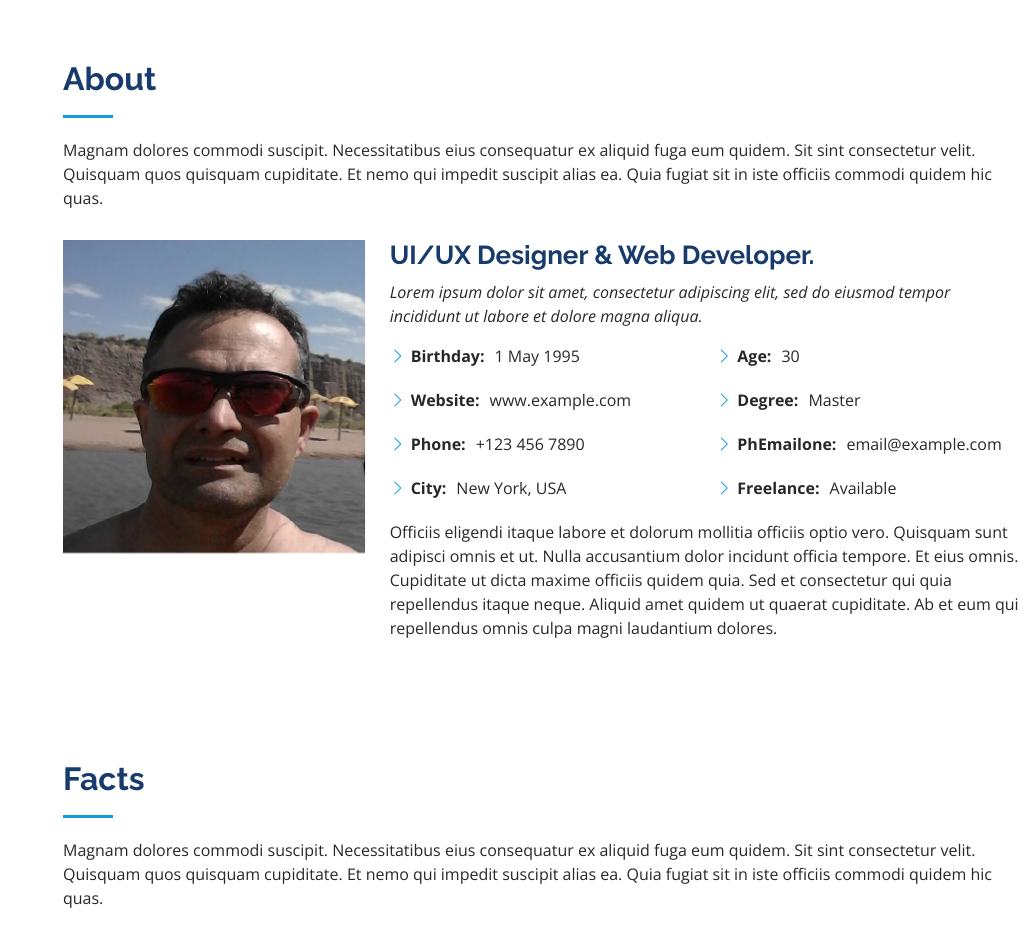
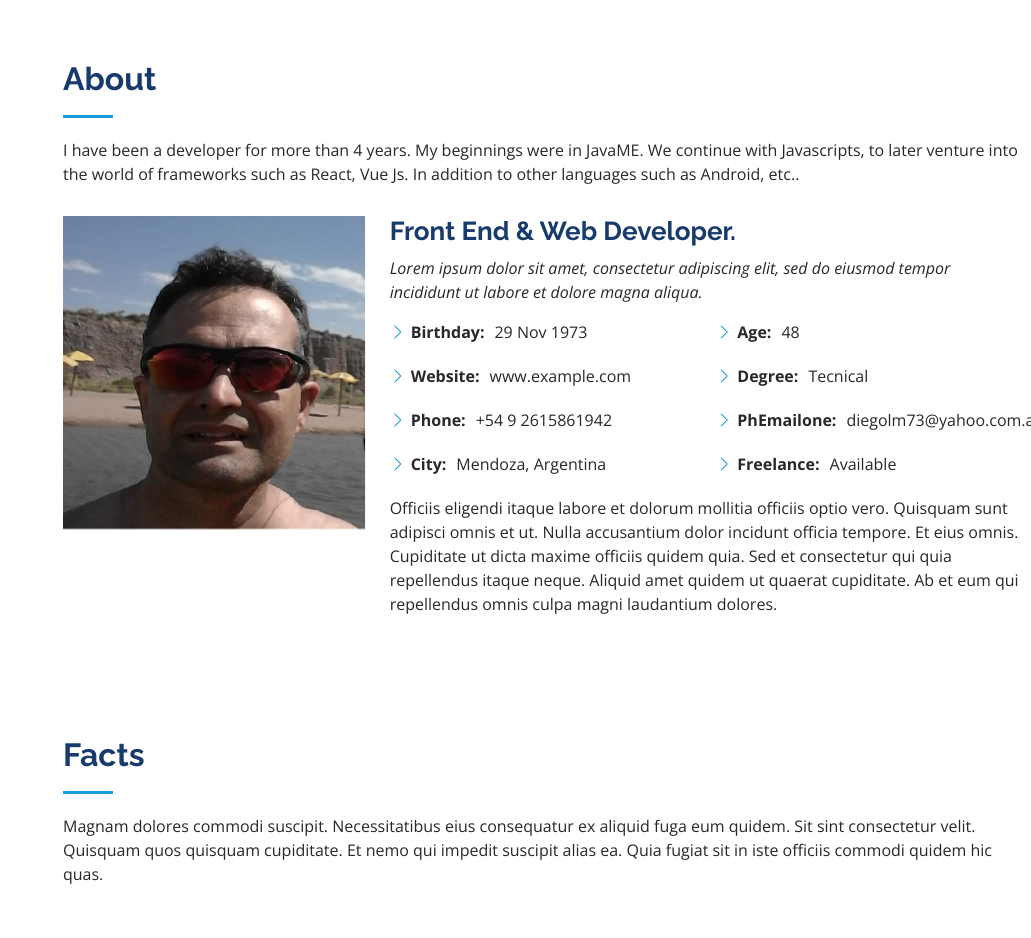
Before and after one commit to Diegolm357/CV-DIEGO-MAFFERRA, a plain HTML site: page index.html in a window 1280 px wide. Shown: the part 800-1738 px from the top of the page, without its empty margins (249-1280 px from the left). Drawn offline with nearby package versions, Linux system fonts and the light colour scheme.

Commit message:
segunda modificacion

```diff
--- a/index.html
+++ b/index.html
@@ -84,7 +84,7 @@
 
         <div class="section-title">
           <h2>About</h2>
-          <p>Magnam dolores commodi suscipit. Necessitatibus eius consequatur ex aliquid fuga eum quidem. Sit sint consectetur velit. Quisquam quos quisquam cupiditate. Et nemo qui impedit suscipit alias ea. Quia fugiat sit in iste officiis commodi quidem hic quas.</p>
+          <p>I have been a developer for more than 4 years. My beginnings were in JavaME. We continue with Javascripts, to later venture into the world of frameworks such as React, Vue Js. In addition to other languages such as Android, etc..</p>
         </div>
 
         <div class="row">
@@ -92,7 +92,7 @@
             <img src="assets/img/profile-img.jpg" class="img-fluid" alt="">
           </div>
           <div class="col-lg-8 pt-4 pt-lg-0 content" data-aos="fade-left">
-            <h3>UI/UX Designer &amp; Web Developer.</h3>
+            <h3>Front End &amp; Web Developer.</h3>
             <p class="fst-italic">
               Lorem ipsum dolor sit amet, consectetur adipiscing elit, sed do eiusmod tempor incididunt ut labore et dolore
               magna aliqua.
@@ -100,17 +100,17 @@
             <div class="row">
               <div class="col-lg-6">
                 <ul>
-                  <li><i class="bi bi-chevron-right"></i> <strong>Birthday:</strong> <span>1 May 1995</span></li>
+                  <li><i class="bi bi-chevron-right"></i> <strong>Birthday:</strong> <span>29 Nov 1973</span></li>
                   <li><i class="bi bi-chevron-right"></i> <strong>Website:</strong> <span>www.example.com</span></li>
-                  <li><i class="bi bi-chevron-right"></i> <strong>Phone:</strong> <span>+123 456 7890</span></li>
-                  <li><i class="bi bi-chevron-right"></i> <strong>City:</strong> <span>New York, USA</span></li>
+                  <li><i class="bi bi-chevron-right"></i> <strong>Phone:</strong> <span>+54 9 2615861942</span></li>
+                  <li><i class="bi bi-chevron-right"></i> <strong>City:</strong> <span>Mendoza, Argentina</span></li>
                 </ul>
               </div>
               <div class="col-lg-6">
                 <ul>
-                  <li><i class="bi bi-chevron-right"></i> <strong>Age:</strong> <span>30</span></li>
-                  <li><i class="bi bi-chevron-right"></i> <strong>Degree:</strong> <span>Master</span></li>
-                  <li><i class="bi bi-chevron-right"></i> <strong>PhEmailone:</strong> <span>email@example.com</span></li>
+                  <li><i class="bi bi-chevron-right"></i> <strong>Age:</strong> <span>48</span></li>
+                  <li><i class="bi bi-chevron-right"></i> <strong>Degree:</strong> <span>Tecnical</span></li>
+                  <li><i class="bi bi-chevron-right"></i> <strong>PhEmailone:</strong> <span>diegolm73@yahoo.com.ar</span></li>
                   <li><i class="bi bi-chevron-right"></i> <strong>Freelance:</strong> <span>Available</span></li>
                 </ul>
               </div>
```
